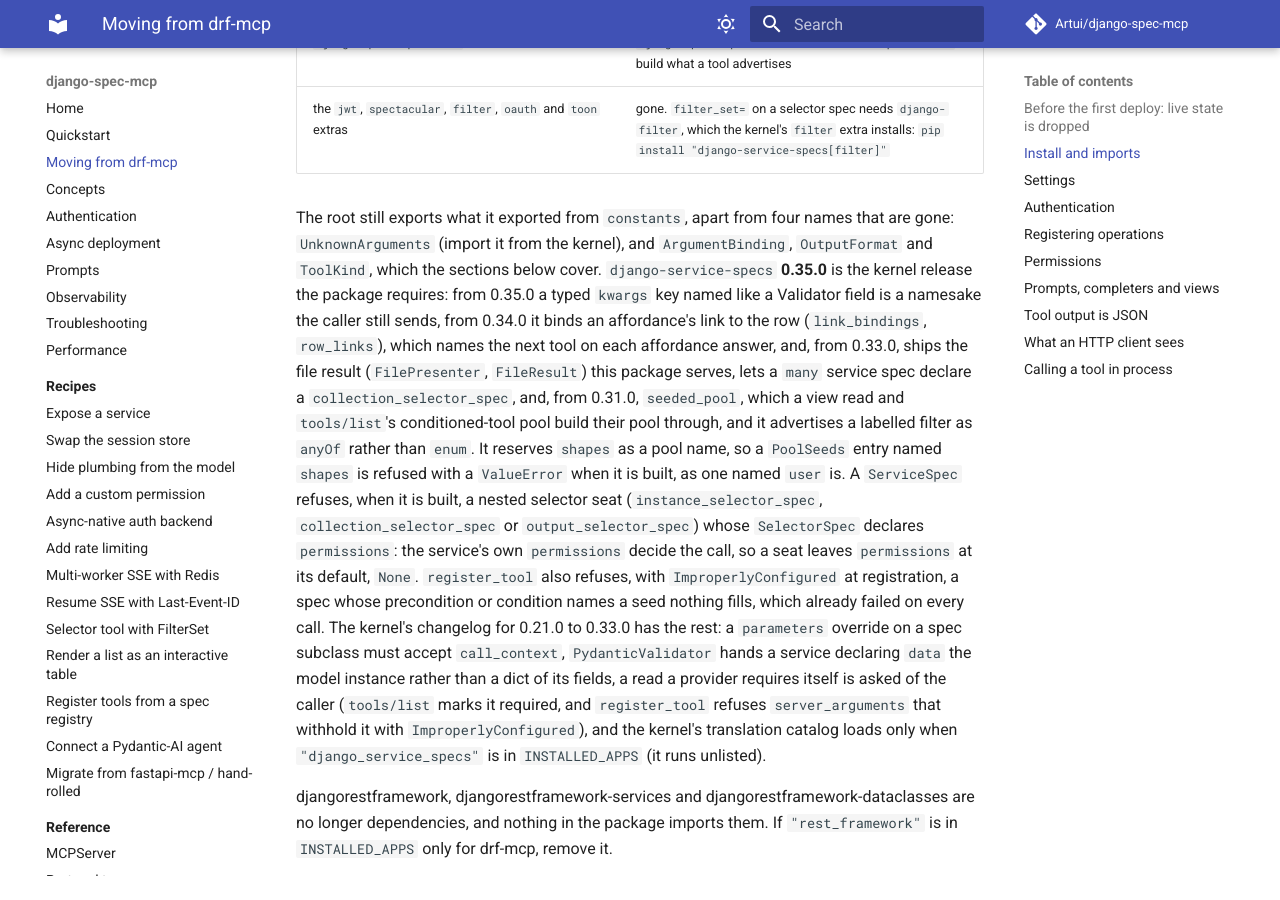
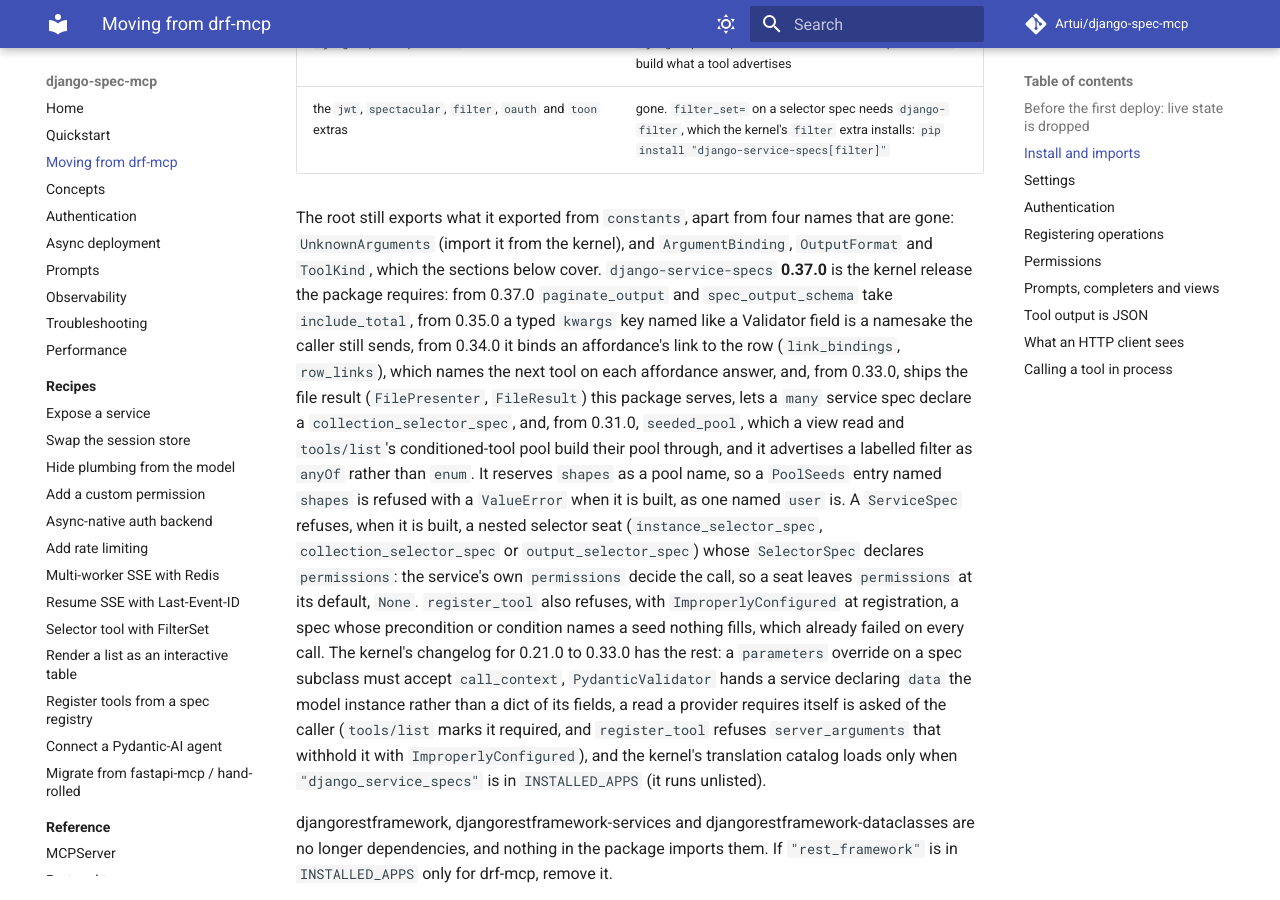
Before and after one commit to Artui/django-spec-mcp, an MkDocs documentation site: the page built from docs/moving-from-drf-mcp.md, in a window 1280 px wide and 900 px high, scrolled down 1407 px. Built offline with MkDocs 1.6.1 and Material for MkDocs 9.7.7, drawn with Linux system fonts in a browser that asks for light colours; comment, search, counter and statistics services are not loaded.

Commit message:
Name the 0.37.0 floor in the moving page; test the configured switch reaches a page
Co-Authored-By: Claude Opus 5.5 <noreply@anthropic.com>

```diff
--- a/docs/moving-from-drf-mcp.md
+++ b/docs/moving-from-drf-mcp.md
@@ -47,8 +47,9 @@ The root still exports what it exported from `constants`, apart from four names
 that are gone: `UnknownArguments` (import it from the kernel), and
 `ArgumentBinding`, `OutputFormat` and `ToolKind`, which the sections below
 cover.
-`django-service-specs` **0.35.0** is the kernel release the package
-requires: from 0.35.0 a typed `kwargs` key named like a Validator field is a
+`django-service-specs` **0.37.0** is the kernel release the package
+requires: from 0.37.0 `paginate_output` and `spec_output_schema` take `include_total`,
+from 0.35.0 a typed `kwargs` key named like a Validator field is a
 namesake the caller still sends, from 0.34.0 it binds an affordance's link to the row (`link_bindings`, `row_links`),
 which names the next tool on each affordance answer, and, from 0.33.0, ships the file result (`FilePresenter`, `FileResult`) this package
 serves, lets a `many` service spec declare a `collection_selector_spec`, and,
```
Also changed, not shown: 1 other file.
